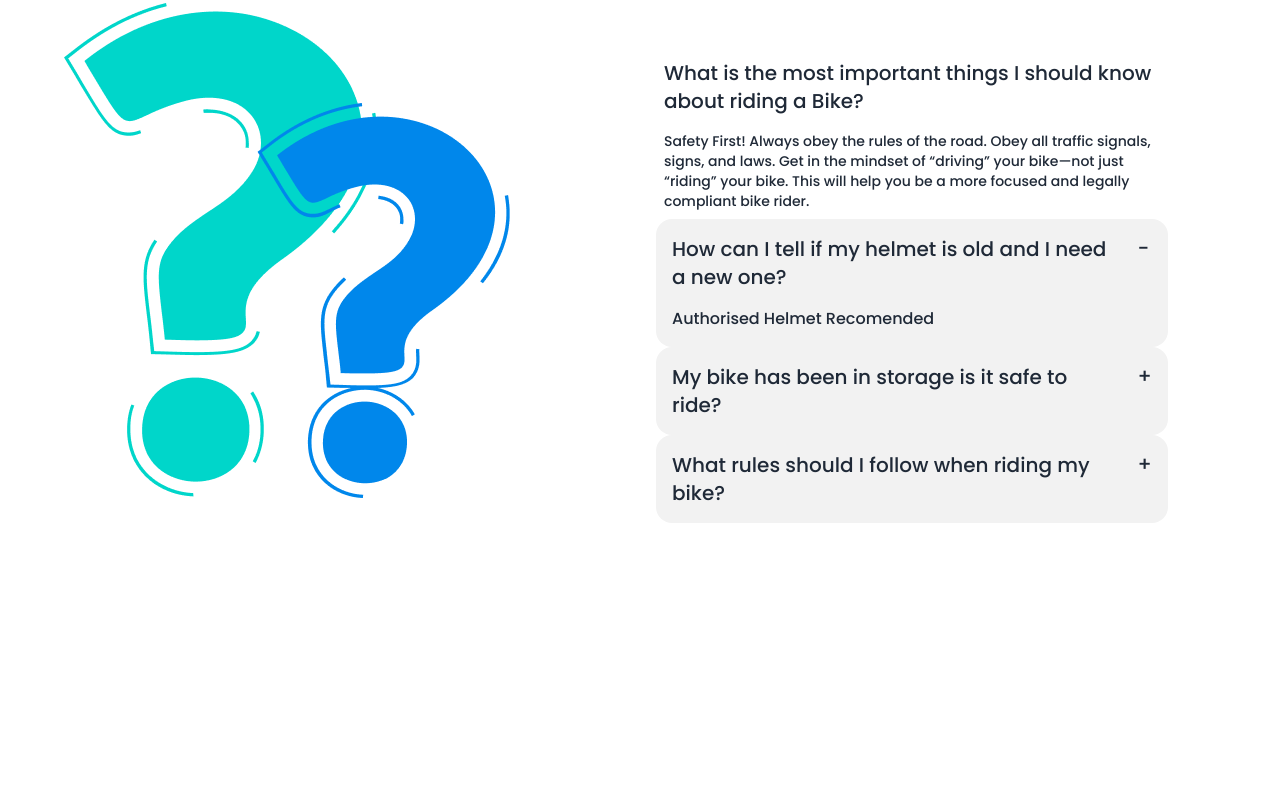
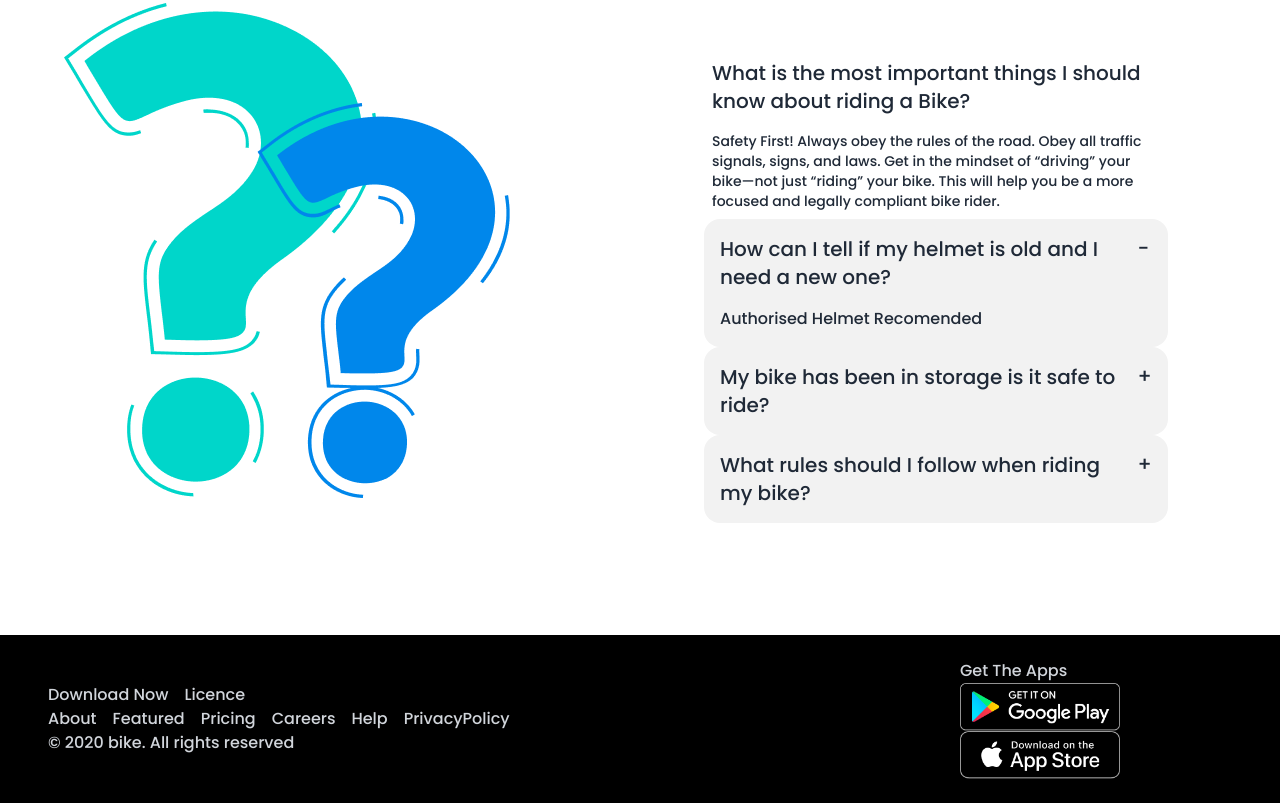
Before and after one commit to A01711575013/biker-zone-resources, a plain HTML site: page index.html in a window 1280 px wide. Shown: the part 2491-3294 px from the top of the page. Before the commit the page ends 3126 px from the top, so only its background shows below. Drawn offline with nearby package versions, Linux system fonts and the light colour scheme; files whose address does not match are found by name.

Commit message:
Footer done

```diff
--- a/index.html
+++ b/index.html
@@ -34,6 +34,7 @@
       font-family: 'Poppins', sans-serif;
 
     }
+
   </style>
 </head>
 
@@ -266,7 +267,7 @@
     <section>
       <h1 class="text-center text-3xl font-bold p-12">Frequently Asked <span class="text-[#E76F51]">Quesrtion</span>
       </h1>
-      <div class="flex p-12">
+      <div class="grid grid-cols-1 lg:grid-cols-2 p-12">
         <div class="flex-1 p-4">
           <img src="images/others/faq.png" alt="">
         </div>
@@ -312,7 +313,32 @@
     </section>
   </main>
   <footer>
-
+    <div class="grid grid-cols-1 lg:grid-cols-2  mx-auto bg-black text-gray-300">
+      <div class="flex-1 p-12">
+      <div>
+        <ul class="flex gap-4">
+          <li >Download Now</li>
+          <li>Licence</li>
+        </ul>
+      </div>
+      <div>
+        <ul class="flex gap-4">
+          <li>About</li>
+          <li>Featured</li>
+          <li>Pricing</li>
+          <li>Careers</li>
+          <li>Help</li>
+          <l>PrivacyPolicy</l>
+        </ul>
+      </div>
+      <p>© 2020 bike. All rights reserved</p>
+    </div>
+      <div class="ml-80">
+        <h1 class=" mt-6 text-md">Get The Apps</h1>
+        <img class="w-40" src="images/others/android.png" alt="">
+        <img class="w-40" src="images/others/ios.png" alt="">
+      </div>
+    </div>
   </footer>
 </body>
 
```
